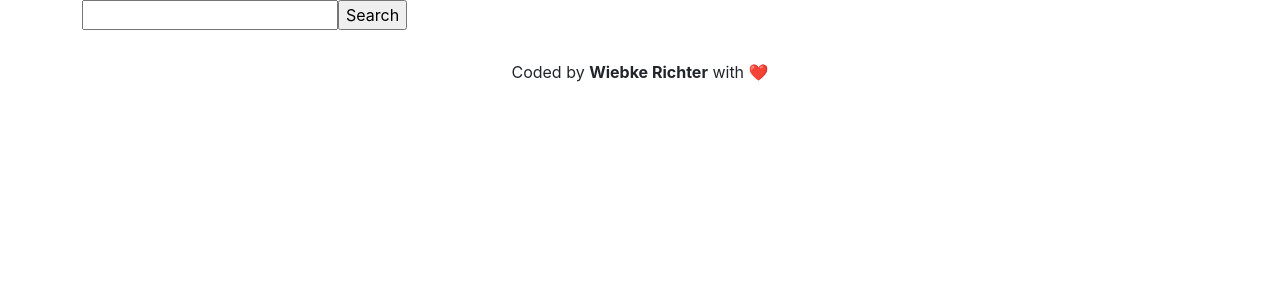
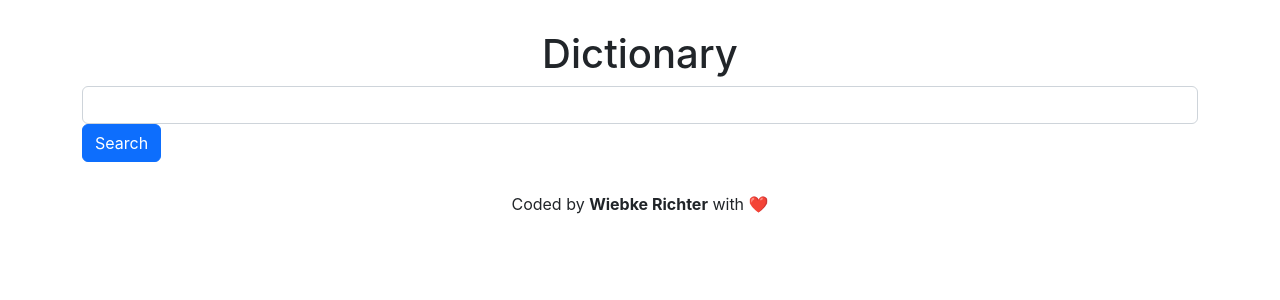
Before and after one commit to wiebkerichter/dictionary-react-wr, a React (Create React App) app: page / in a window 1280 px wide. Shown: the top 300 px of the page. Built offline with nearby package versions, Linux system fonts and the light colour scheme.

Commit message:
added h1 and styled all a little

```diff
--- a/src/App.js
+++ b/src/App.js
@@ -5,6 +5,9 @@ function App() {
   return (
     <div className="App">
       <div className="container">
+        <header className="text-center">
+          <h1>Dictionary</h1>
+        </header>
         <Dictionary />
         <footer className="footer">
           Coded by <strong>Wiebke Richter</strong> with ❤️
--- /dev/null
+++ b/src/Dictionary.css
@@ -0,0 +1,3 @@
+body {
+  margin: 30px;
+}
--- a/src/Dictionary.js
+++ b/src/Dictionary.js
@@ -1,4 +1,5 @@
 import React, { useState } from "react";
+import "./Dictionary.css";
 
 export default function Dictionary() {
   let [keyword, setKeyword] = useState("");
@@ -13,8 +14,8 @@ export default function Dictionary() {
 
   return (
     <form onSubmit={handleSubmit}>
-      <input type="search" onChange={updateKeyword} />
-      <input type="submit" value="Search" />
+      <input type="search" onChange={updateKeyword} className="form-control" />
+      <input type="submit" value="Search" className="btn btn-primary" />
     </form>
   );
 }
```
